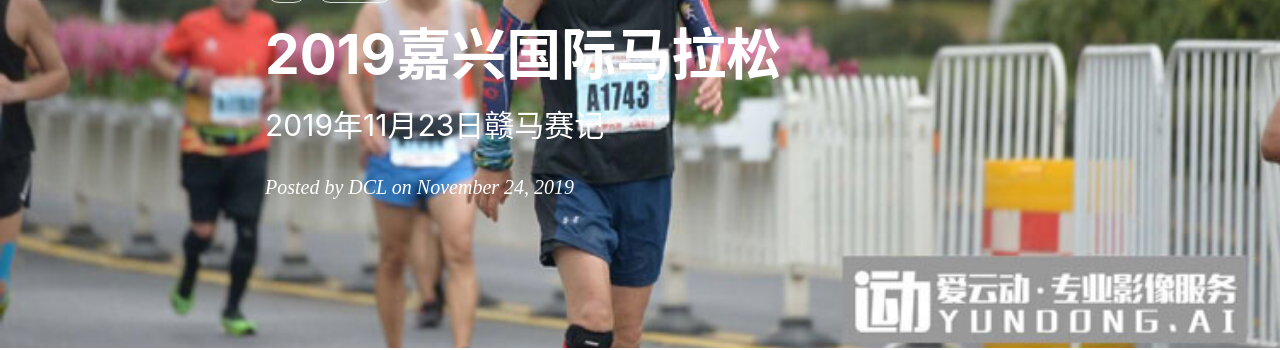
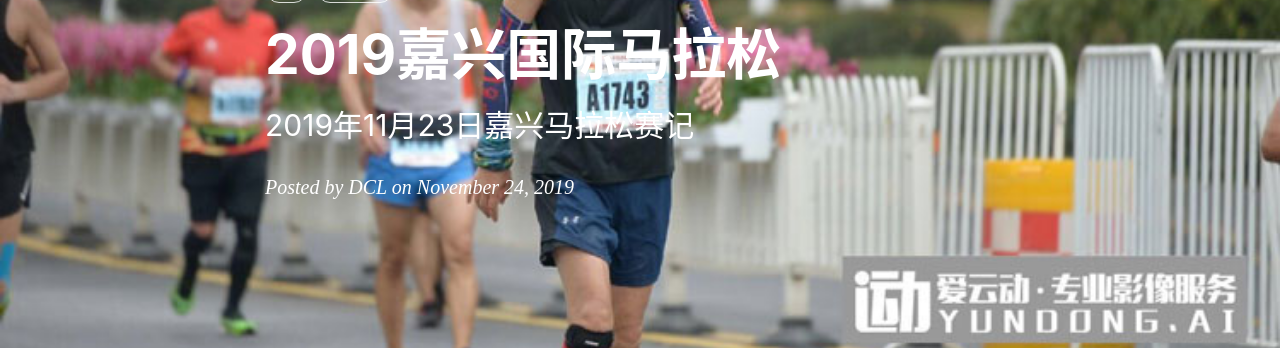
Before and after one commit to Davinly/davinly.github.io, a Jekyll site: the page built from _posts/2019-11-23-嘉兴马拉松.md, in a window 1280 px wide and 900 px high. Shown: the part 175-525 px from the top of the window. Built offline with Jekyll 4.4.1, drawn with Linux system fonts in a browser that asks for light colours; nearby versions of some CDN libraries; comment, search, counter and statistics services are not loaded.

Commit message:
jiaxing_marathon

```diff
--- a/_posts/2019-11-23-嘉兴马拉松.md
+++ b/_posts/2019-11-23-嘉兴马拉松.md
@@ -1,7 +1,7 @@
 ---
 layout:     post
 title:      2019嘉兴国际马拉松
-subtitle:   2019年11月23日赣马赛记
+subtitle:   2019年11月23日嘉兴马拉松赛记
 date:       2019-11-24
 author:     DCL
 header-img: img/2019jiaxing/1.JPG
```
